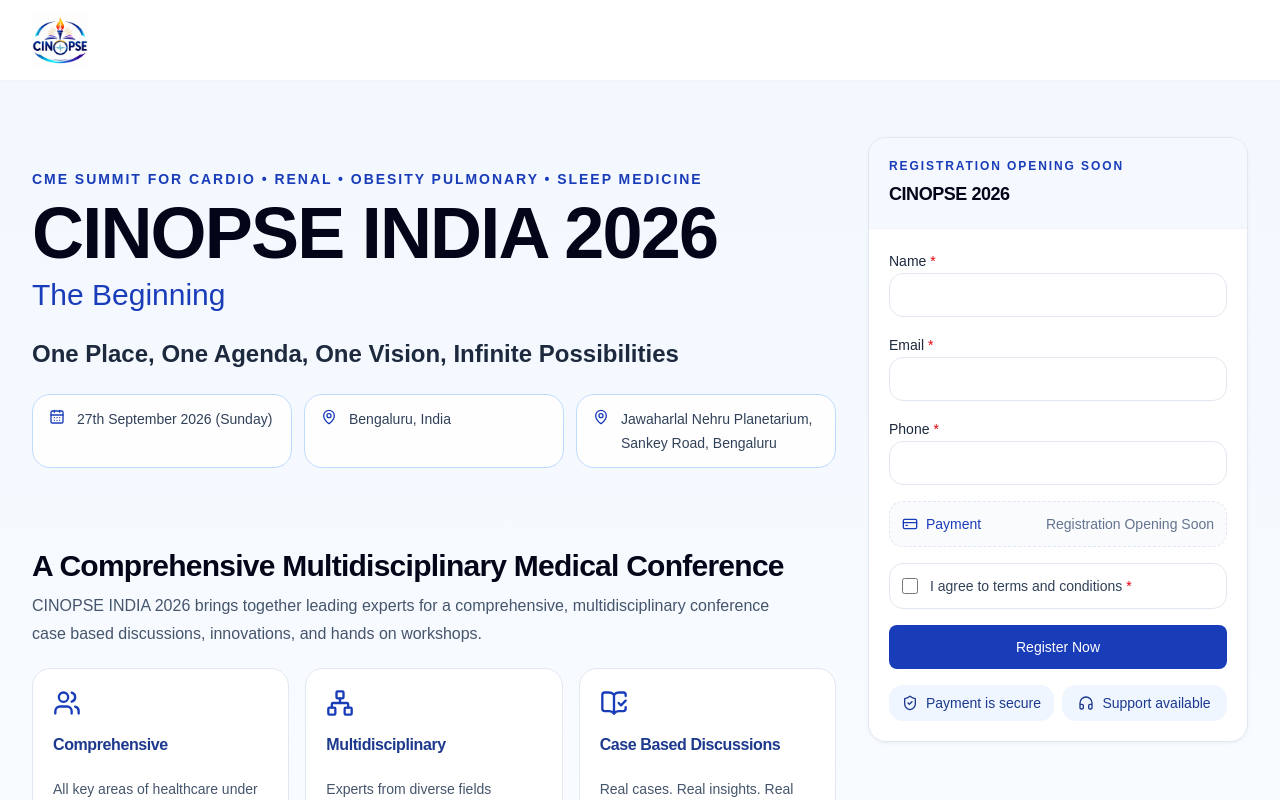
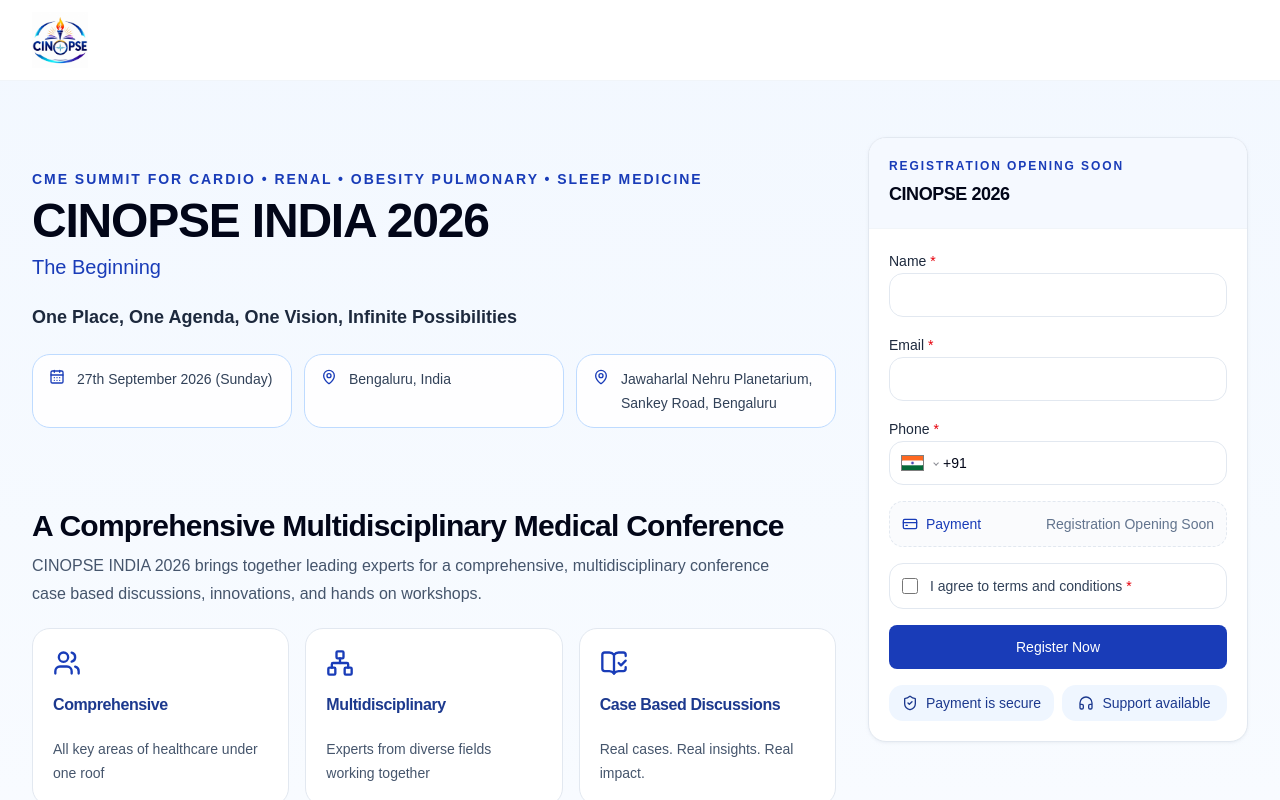
Before and after one commit to NetArt-Org/cinopse, a Next.js app: page / in a window 1280 px wide. Shown: the top 800 px of the page. Built offline with nearby package versions, Linux system fonts and the light colour scheme.

Commit message:
ui fixes

```diff
--- a/package.json
+++ b/package.json
@@ -16,6 +16,7 @@
     "next": "16.2.11",
     "react": "19.2.4",
     "react-dom": "19.2.4",
+    "react-phone-number-input": "^3.4.17",
     "shadcn": "^4.14.1",
     "tailwind-merge": "^3.6.0",
     "tw-animate-css": "^1.4.0"
--- a/src/app/globals.css
+++ b/src/app/globals.css
@@ -130,3 +130,21 @@
     @apply font-sans;
   }
 }
+
+@layer components {
+  .phone-input-control {
+    @apply flex h-11 items-center rounded-xl border border-slate-200 bg-white px-3 text-sm text-slate-950 transition-colors focus-within:border-blue-700 focus-within:ring-3 focus-within:ring-blue-700/15;
+  }
+
+  .phone-input-control .PhoneInputCountry {
+    @apply mr-2 flex items-center gap-1.5;
+  }
+
+  .phone-input-control .PhoneInputCountrySelect {
+    @apply cursor-pointer text-slate-950 outline-none;
+  }
+
+  .phone-input-control .PhoneInputInput {
+    @apply h-full min-w-0 flex-1 border-0 bg-transparent text-sm text-slate-950 outline-none placeholder:text-slate-400;
+  }
+}
--- a/src/app/layout.tsx
+++ b/src/app/layout.tsx
@@ -1,4 +1,5 @@
 import type { Metadata } from "next";
+import "react-phone-number-input/style.css";
 import "./globals.css";
 
 export const metadata: Metadata = {
--- a/src/app/page.tsx
+++ b/src/app/page.tsx
@@ -111,14 +111,14 @@
           <p className="text-sm font-semibold tracking-[0.14em] text-blue-800 uppercase">
             {eventContent.cmeSummit}
           </p>
-          <h1 className="text-5xl font-semibold tracking-tight text-slate-950 sm:text-6xl lg:text-7xl">
+          <h1 className="text-3xl font-semibold tracking-tight text-slate-950 sm:text-4xl lg:text-5xl">
             {eventContent.name}
           </h1>
-          <p className="text-3xl font-medium text-blue-800">
+          <p className="text-xl font-medium text-blue-800">
             {eventContent.theme}
           </p>
         </div>
-        <p className="max-w-3xl text-2xl font-semibold leading-snug text-slate-800">
+        <p className="max-w-3xl text-lg font-semibold leading-snug text-slate-800">
           {eventContent.tagline}
         </p>
         <div className="grid gap-3 text-sm text-slate-700 sm:grid-cols-3">
--- a/src/components/event/registration-form.tsx
+++ b/src/components/event/registration-form.tsx
@@ -1,4 +1,12 @@
+"use client"
+
 import { Headphones, ShieldCheck } from "lucide-react"
+import { useState } from "react"
+import PhoneInput, {
+  isValidPhoneNumber,
+  type Value,
+} from "react-phone-number-input"
+import flags from "react-phone-number-input/flags"
 
 import { Button } from "@/components/ui/button"
 import { Card, CardContent, CardHeader, CardTitle } from "@/components/ui/card"
@@ -7,6 +15,9 @@
 import { PaymentSection } from "./payment-section"
 
 export function RegistrationForm() {
+  const [phone, setPhone] = useState<Value>()
+  const [phoneError, setPhoneError] = useState("")
+
   return (
     <Card className="overflow-hidden">
       <CardHeader className="border-b border-slate-100 bg-blue-50/60">
@@ -16,10 +27,34 @@
         <CardTitle>{eventContent.title}</CardTitle>
       </CardHeader>
       <CardContent className="space-y-5 p-5">
-        <form className="space-y-4">
+        <form
+          className="space-y-4"
+          onSubmit={(event) => {
+            if (!phone || !isValidPhoneNumber(phone)) {
+              event.preventDefault()
+              setPhoneError("Enter a valid phone number")
+            }
+          }}
+        >
           <Field id="name" label="Name" autoComplete="name" />
-          <Field id="email" label="Email" type="email" autoComplete="email" />
-          <Field id="phone" label="Phone" type="tel" autoComplete="tel" />
+          <Field
+            id="email"
+            label="Email"
+            type="email"
+            autoComplete="email"
+            pattern="[a-z0-9._%+\-]+@[a-z0-9.\-]+\.[a-z]{2,}$"
+            title="Enter a valid email address"
+          />
+          <PhoneField
+            value={phone}
+            error={phoneError}
+            onChange={(value) => {
+              setPhone(value)
+              if (value && isValidPhoneNumber(value)) {
+                setPhoneError("")
+              }
+            }}
+          />
           <PaymentSection />
           <label className="flex items-start gap-3 rounded-xl border border-slate-200 bg-white p-3 text-sm leading-5 text-slate-700">
             <input
@@ -63,11 +98,15 @@
   label,
   type = "text",
   autoComplete,
+  pattern,
+  title,
 }: {
   id: string
   label: string
   type?: string
   autoComplete?: string
+  pattern?: string
+  title?: string
 }) {
   return (
     <div className="space-y-2">
@@ -83,7 +122,52 @@
         name={id}
         type={type}
         autoComplete={autoComplete}
+        pattern={pattern}
+        title={title}
       />
     </div>
   )
 }
+
+function PhoneField({
+  value,
+  error,
+  onChange,
+}: {
+  value?: Value
+  error: string
+  onChange: (value?: Value) => void
+}) {
+  return (
+    <div className="space-y-2">
+      <Label>
+        Phone{" "}
+        <span className="text-red-600" aria-hidden="true">
+          *
+        </span>
+      </Label>
+      <PhoneInput
+        required
+        international
+        countryCallingCodeEditable={false}
+        defaultCountry="IN"
+        flags={flags}
+        name="phone"
+        value={value}
+        onChange={onChange}
+        className="phone-input-control"
+        numberInputProps={{
+          id: "phone",
+          autoComplete: "tel",
+          "aria-invalid": error ? "true" : undefined,
+          "aria-describedby": error ? "phone-error" : undefined,
+        }}
+      />
+      {error ? (
+        <p id="phone-error" className="text-sm text-red-600">
+          {error}
+        </p>
+      ) : null}
+    </div>
+  )
+}
```
Also changed, not shown: 1 other file (tests, documents, lock files or other folders).
